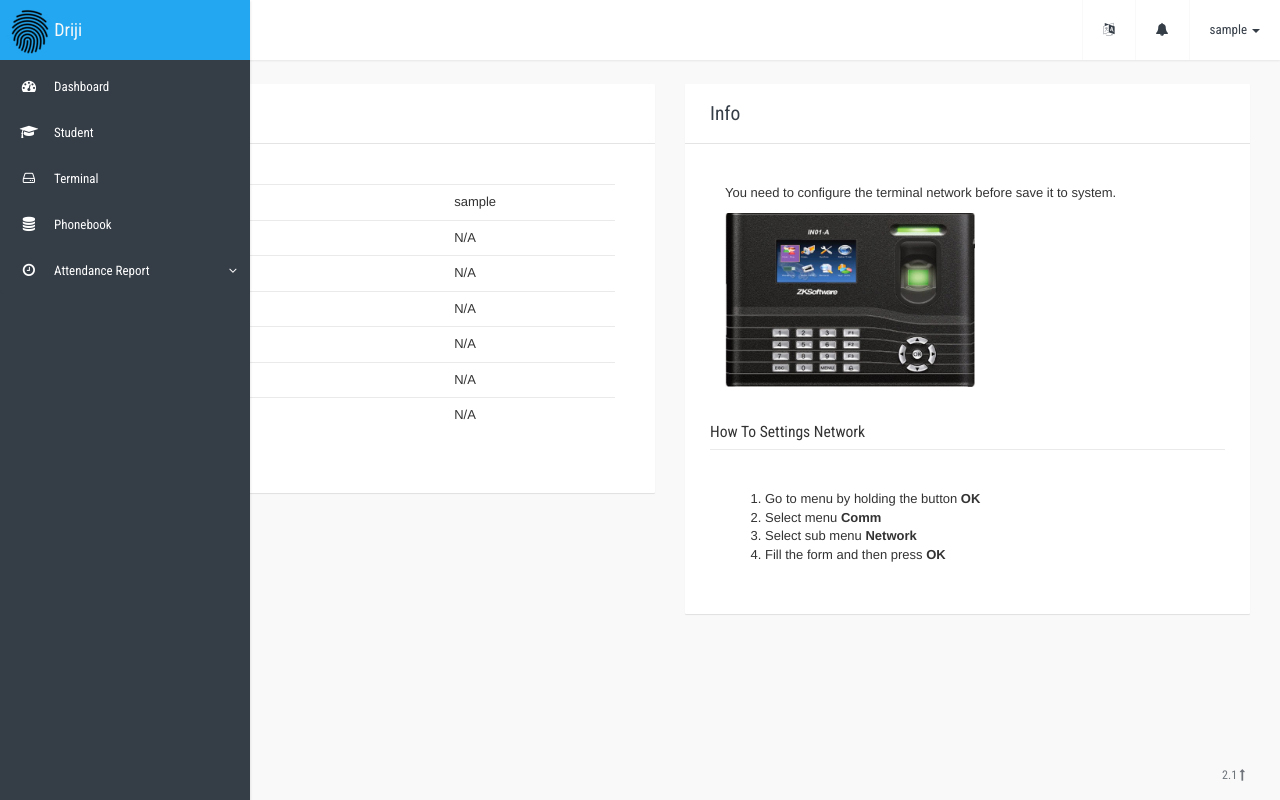
After one commit to fananimi/driji, a Django app: page /my/profile/ in a window 1280 px wide. The commit adds this page. Run offline with Django 3.2, Linux system fonts and the light colour scheme; the visitor is signed in with stand-in values (Sample User, id 1); some libraries are stand-ins or nearby versions.

Commit message:
add page my_profile

```diff
--- a/driji/admin.py
+++ b/driji/admin.py
@@ -1,6 +1,7 @@
 # -*- coding: utf-8 -*-
 from django.contrib import admin
 
-from driji.models import AttendanceSummary
+from driji.models import AttendanceSummary, PhoneBook
 
+admin.site.register(PhoneBook)
 admin.site.register(AttendanceSummary)
--- a/driji/forms.py
+++ b/driji/forms.py
@@ -195,6 +195,7 @@ class StudentForm(forms.Form):
     phone_number = forms.CharField(
         label=_('phone number'),
         max_length=16,
+        required=False,
         widget=forms.TextInput(attrs={
             'class': 'form-control'
         })
@@ -202,6 +203,7 @@ class StudentForm(forms.Form):
     address = forms.CharField(
         label=_('address'),
         max_length=200,
+        required=False,
         widget=forms.Textarea(attrs={
             'class': 'form-control',
             'rows': 3
@@ -226,6 +228,7 @@ class StudentForm(forms.Form):
     parent_phone_number = forms.CharField(
         label=_('phone number'),
         max_length=16,
+        required=False,
         widget=forms.TextInput(attrs={
             'class': 'form-control'
         })
@@ -233,6 +236,7 @@ class StudentForm(forms.Form):
     parent_address = forms.CharField(
         label=_('address'),
         max_length=200,
+        required=False,
         widget=forms.Textarea(attrs={
             'class': 'form-control',
             'rows': 3
--- a/driji/models.py
+++ b/driji/models.py
@@ -53,7 +53,7 @@ class User(BaseModel, ZKBaseUser):
         elif self.gender == self.GENDER_FEMALE:
             return _('female')
 
-    def gender_type_name(self):
+    def user_type_name(self):
         if self.user_type == self.USER_ADMINISTRATOR:
             return _('Administrator')
         if self.user_type == self.USER_STAFF:
@@ -70,7 +70,7 @@ class User(BaseModel, ZKBaseUser):
 class PhoneBook(BaseModel):
     address = models.CharField(_('address'), max_length=200, blank=True, null=True)
     phone_number = models.CharField(_('phone number'), max_length=16, unique=True, db_index=True)
-    driji_user = models.ForeignKey(User, related_name='ponebooks')
+    driji_user = models.OneToOneField(User, related_name='ponebook')
 
     class Meta:
         db_table = 'driji_phonebook'
--- a/driji/settings.py
+++ b/driji/settings.py
@@ -38,6 +38,7 @@ INSTALLED_APPS = [
     'django.contrib.sessions',
     'django.contrib.messages',
     'django.contrib.staticfiles',
+    'easy_thumbnails',
     'zkcluster',
     'layang',
     'driji'
--- a/driji/templates/base.html
+++ b/driji/templates/base.html
@@ -94,15 +94,19 @@
               <li class="dropdown profile">
                 <a href="#" class="dropdown-toggle" data-toggle="dropdown" role="button" aria-expanded="false">{{ request.user.username }} <span class="caret"></span></a>
                 <ul class="dropdown-menu animated fadeInDown">
-                  <li class="profile-img">
+                  <!-- <li class="profile-img">
                     <img src="{% static 'img/profile/picjumbo.com_HNCK4153_resize.jpg' %}" class="profile-img">
-                  </li>
+                  </li> -->
                   <li>
                     <div class="profile-info">
                       <h4 class="username">{{ request.user.username }}</h4>
                       <p>{{ request.user.email }}</p>
                       <div class="btn-group margin-bottom-2x" role="group">
-                        <button type="button" class="btn btn-success"><i class="fa fa-user"></i> {% trans 'Profile' %}</button>
+                        <a href="{% url 'my_profile' %}">
+                          <button type="button" class="btn btn-success">
+                            <i class="fa fa-user"></i> {% trans 'Profile' %}
+                          </button>
+                        </a>
                         <a href="{% url 'logout' %}">
                           <button type="button" class="btn btn-danger"><i class="fa fa-sign-out"></i> {% trans 'Logout' %}</button>
                         </a>
--- /dev/null
+++ b/driji/templates/my_profile.html
@@ -0,0 +1,117 @@
+{% extends 'base.html' %}
+{% load static %}
+{% load i18n %}
+
+{% block breadcrumb %}
+<ol class="breadcrumb navbar-breadcrumb">
+  <li class="active">
+    {% trans 'My Profile' %}
+  </li>
+</ol>
+{% endblock %}
+
+{% block content %}
+<div class="row">
+  <div class="col-sm-6">
+    <div class="card">
+      <div class="card-header">
+        <div class="card-title">
+        <div class="title">{% trans 'My Profile' %}</div>
+        </div>
+      </div>
+      <div class="card-body">
+        <div class="panel-body">
+            {% with request.user as user %}
+              <table class="table table-reflow">
+                <tbody>
+                  <tr>
+                    <th scope="row">
+                      {% trans 'Full name' %}
+                    </th>
+                    <td>
+                      {{ user.username }}
+                    </td>
+                  </tr>
+                  <tr>
+                    <th scope="row">
+                      {% trans 'Full Name' %}
+                    </th>
+                    <td>
+                      {{ user.driji_user.fullname|default:"N/A" }}
+                    </td>
+                  </tr>
+                  <tr>
+                    <th scope="row">
+                      {% trans 'User Type' %}
+                    </th>
+                    <td>
+                      {{ user.driji_user.user_type_name|default:"N/A" }}
+                    </td>
+                  </tr>
+                  <tr>
+                    <th scope="row">
+                      {% trans 'Gender' %}
+                    </th>
+                    <td>
+                      {{ user.driji_user.gender_name|default:"N/A" }}
+                    </td>
+                  </tr>
+                  <tr>
+                    <th scope="row">
+                      {% trans 'Address' %}
+                    </th>
+                    <td>
+                      {{ user.driji_user.ponebook.address|default:"N/A" }}
+                    </td>
+                  </tr>
+                  <tr>
+                    <th scope="row">
+                      {% trans 'Phone Number' %}
+                    </th>
+                    <td>
+                      {{ user.driji_user.ponebook.phone_number|default:"N/A" }}
+                    </td>
+                  </tr>
+                  <tr>
+                    <th scope="row">
+                      {% trans 'Parent' %}
+                    </th>
+                    <td>
+                      {{ user.driji_user.parent|default:"N/A" }}
+                    </td>
+                  </tr>
+                </tbody>
+            </table>
+          {% endwith %}
+        </div>
+      </div>
+    </div>
+  </div>
+  <div class="col-sm-6">
+    <div class="card">
+      <div class="card-header">
+        <div class="card-title">
+        <div class="title">{% trans 'Info' %}</div>
+        </div>
+      </div>
+      <div class="card-body">
+        <div class="panel-body">
+          <p>
+            {% trans 'You need to configure the terminal network before save it to system.' %}
+          </p>
+          <img src="{% static 'img/zksoftware_device.jpg' %}" alt="" width="250px"/>
+        </div>
+        <div class="sub-title">{% trans 'How To Settings Network' %}</div>
+        <div class="panel-body">
+          <ol>
+            <li>{% trans 'Go to menu by holding the button <strong>OK</strong>' %}</li>
+            <li>{% trans 'Select menu <strong>Comm</strong>' %}</li>
+            <li>{% trans 'Select sub menu <strong>Network</strong>' %}</li>
+            <li>{% trans 'Fill the form and then press <strong>OK</strong>' %}</li>
+          </ol>
+        </div>
+      </div>
+    </div>
+  </div>
+</div>
+{% endblock %}
--- a/driji/templates/phonebook.html
+++ b/driji/templates/phonebook.html
@@ -37,7 +37,7 @@
               <tr>
                 <td>{{ contact.driji_user.fullname }}</td>
                 <td>{{ contact.driji_user.gender_name }}</td>
-                <td>{{ contact.driji_user.gender_type_name }}</td>
+                <td>{{ contact.driji_user.user_type_name }}</td>
                 <td>{{ contact.phone_number }}</td>
                 <td>{{ contact.address }}</td>
               </tr>
--- a/driji/urls.py
+++ b/driji/urls.py
@@ -10,8 +10,10 @@ urlpatterns = [
     url(r'^i18n/', include('django.conf.urls.i18n')),
 
     url(r'^$', views.index, name='index'),
-    url(r'^login/$', views.login_view),
-    url(r"^logout/$", views.logout_views, name="logout"),
+    url(r'^login/$', views.login_view, name='login'),
+    url(r"^logout/$", views.logout_views, name='logout'),
+
+    url(r'^my/profile/$', views.my_profile, name='my_profile'),
 
     url(r'^terminal/$', views.terminal, name='terminal'),
     url(r'^terminal/scan/$', views.terminal_scan, name='terminal_scan'),
--- a/driji/views.py
+++ b/driji/views.py
@@ -28,6 +28,12 @@ from zkcluster.models import Terminal
 def index(request):
     return redirect('terminal')
     # return render(request, 'index.html')
+
+
+@alowed(['GET'])
+@login_required
+def my_profile(request):
+    return render(request, 'my_profile.html')
 
 
 @alowed(['GET', 'POST'])
```
Also changed, not shown: driji/migrations/0002_auto_20160628_0504.py (added).
